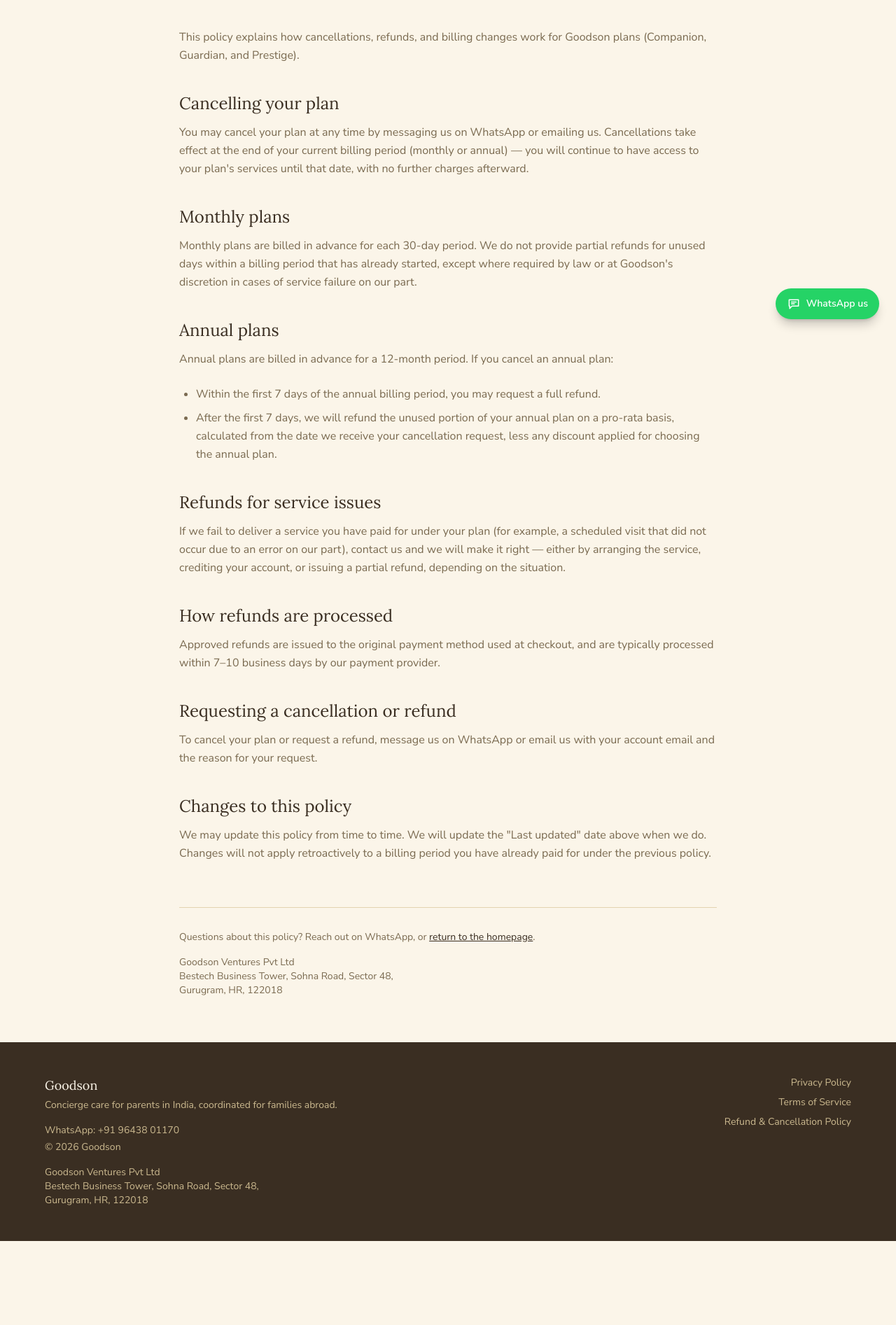
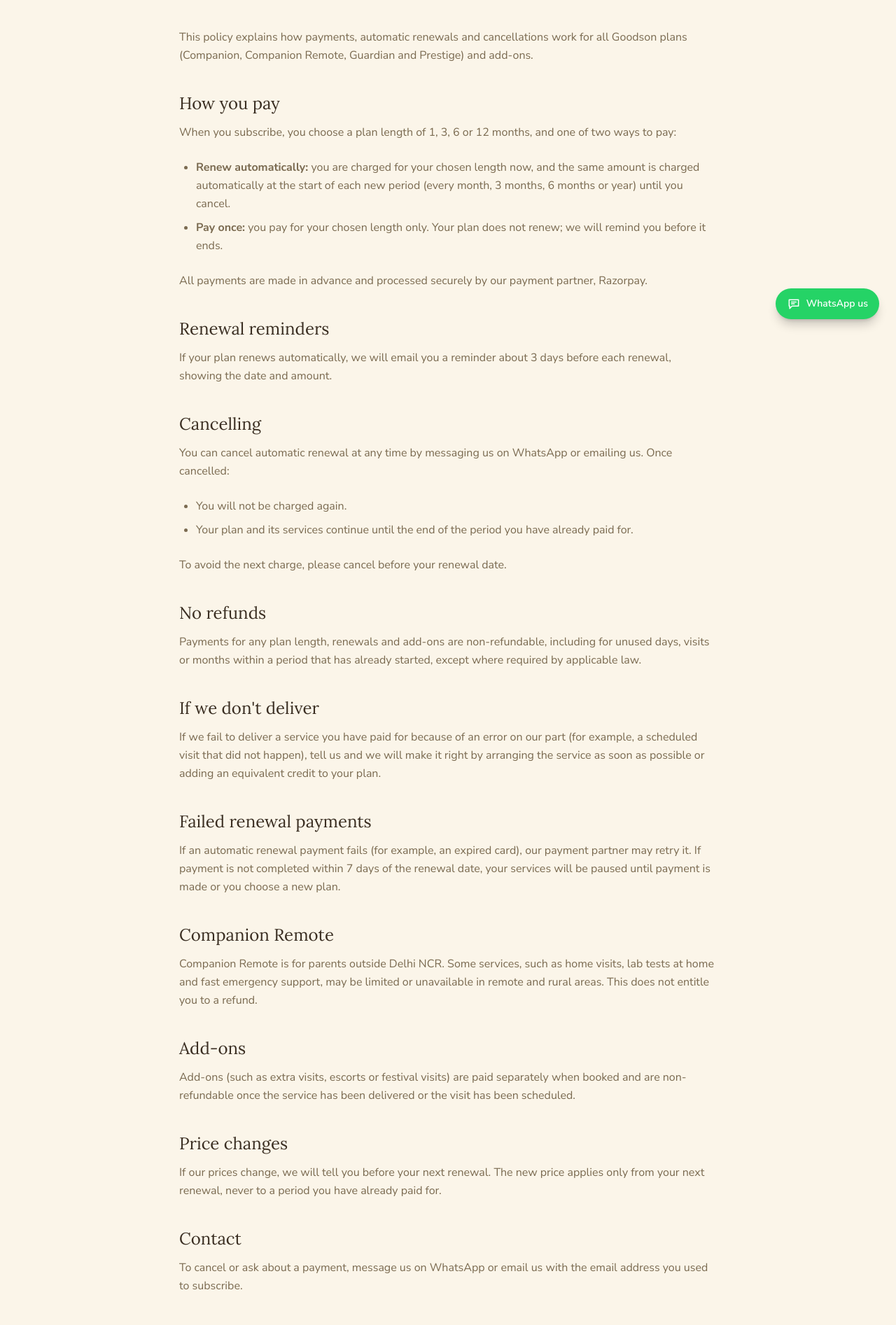
Before and after one commit to sidharthtaneja1993-tech/goodson-app, a Next.js app: page /refund-policy in a window 1280 px wide. Shown: the part 320-2213 px from the top of the page at 70% size. Before the commit the page ends 2093 px from the top, so only its background shows below. Built offline with nearby package versions, Linux system fonts and the light colour scheme.

Commit message:
Updated terms, cancellation policy, agreement line in checkout

```diff
--- a/app/refund-policy/page.tsx
+++ b/app/refund-policy/page.tsx
@@ -2,77 +2,118 @@
 import LegalLayout from "@/components/LegalLayout";
 
 export const metadata: Metadata = {
-  title: "Refund & Cancellation Policy — Goodson",
+  title: "Cancellation & Refund Policy — Goodson",
 };
 
 export default function RefundPolicyPage() {
   return (
-    <LegalLayout title="Refund & Cancellation Policy" updated="29 July 2026">
+    <LegalLayout title="Cancellation & Refund Policy" updated="23 October 2026">
       <p>
-        This policy explains how cancellations, refunds, and billing changes
-        work for Goodson plans (Companion, Guardian, and Prestige).
+        This policy explains how payments, automatic renewals and cancellations
+        work for all Goodson plans (Companion, Companion Remote, Guardian and
+        Prestige) and add-ons.
       </p>
 
-      <h2>Cancelling your plan</h2>
+      <h2>How you pay</h2>
       <p>
-        You may cancel your plan at any time by messaging us on WhatsApp or
-        emailing us. Cancellations take effect at the end of your current
-        billing period (monthly or annual) — you will continue to have
-        access to your plan&apos;s services until that date, with no further
-        charges afterward.
+        When you subscribe, you choose a plan length of 1, 3, 6 or 12 months,
+        and one of two ways to pay:
+      </p>
+      <ul>
+        <li>
+          <strong>Renew automatically:</strong> you are charged for your chosen
+          length now, and the same amount is charged automatically at the start
+          of each new period (every month, 3 months, 6 months or year) until you
+          cancel.
+        </li>
+        <li>
+          <strong>Pay once:</strong> you pay for your chosen length only. Your
+          plan does not renew; we will remind you before it ends.
+        </li>
+      </ul>
+      <p>
+        All payments are made in advance and processed securely by our payment
+        partner, Razorpay.
       </p>
 
-      <h2>Monthly plans</h2>
+      <h2>Renewal reminders</h2>
       <p>
-        Monthly plans are billed in advance for each 30-day period. We do
-        not provide partial refunds for unused days within a billing period
-        that has already started, except where required by law or at
-        Goodson&apos;s discretion in cases of service failure on our part.
+        If your plan renews automatically, we will email you a reminder about
+        3 days before each renewal, showing the date and amount.
       </p>
 
-      <h2>Annual plans</h2>
+      <h2>Cancelling</h2>
       <p>
-        Annual plans are billed in advance for a 12-month period. If you
-        cancel an annual plan:
+        You can cancel automatic renewal at any time by messaging us on
+        WhatsApp or emailing us. Once cancelled:
       </p>
       <ul>
-        <li>Within the first 7 days of the annual billing period, you may request a full refund.</li>
+        <li>You will not be charged again.</li>
         <li>
-          After the first 7 days, we will refund the unused portion of your
-          annual plan on a pro-rata basis, calculated from the date we
-          receive your cancellation request, less any discount applied for
-          choosing the annual plan.
+          Your plan and its services continue until the end of the period you
+          have already paid for.
         </li>
       </ul>
-
-      <h2>Refunds for service issues</h2>
       <p>
-        If we fail to deliver a service you have paid for under your plan
-        (for example, a scheduled visit that did not occur due to an error
-        on our part), contact us and we will make it right — either by
-        arranging the service, crediting your account, or issuing a partial
-        refund, depending on the situation.
+        To avoid the next charge, please cancel before your renewal date.
       </p>
 
-      <h2>How refunds are processed</h2>
+      <h2>No refunds</h2>
       <p>
-        Approved refunds are issued to the original payment method used at
-        checkout, and are typically processed within 7–10 business days by
-        our payment provider.
+        Payments for any plan length, renewals and add-ons are non-refundable,
+        including for unused days, visits or months within a period that has
+        already started, except where required by applicable law.
       </p>
 
-      <h2>Requesting a cancellation or refund</h2>
+      <h2>If we don&apos;t deliver</h2>
       <p>
-        To cancel your plan or request a refund, message us on WhatsApp or
-        email us with your account email and the reason for your request.
+        If we fail to deliver a service you have paid for because of an error
+        on our part (for example, a scheduled visit that did not happen), tell
+        us and we will make it right by arranging the service as soon as
+        possible or adding an equivalent credit to your plan.
+      </p>
+
+      <h2>Failed renewal payments</h2>
+      <p>
+        If an automatic renewal payment fails (for example, an expired card),
+        our payment partner may retry it. If payment is not completed within
+        7 days of the renewal date, your services will be paused until payment
+        is made or you choose a new plan.
+      </p>
+
+      <h2>Companion Remote</h2>
+      <p>
+        Companion Remote is for parents outside Delhi NCR. Some services, such
+        as home visits, lab tests at home and fast emergency support, may be
+        limited or unavailable in remote and rural areas. This does not entitle
+        you to a refund.
+      </p>
+
+      <h2>Add-ons</h2>
+      <p>
+        Add-ons (such as extra visits, escorts or festival visits) are paid
+        separately when booked and are non-refundable once the service has
+        been delivered or the visit has been scheduled.
+      </p>
+
+      <h2>Price changes</h2>
+      <p>
+        If our prices change, we will tell you before your next renewal. The
+        new price applies only from your next renewal, never to a period you
+        have already paid for.
+      </p>
+
+      <h2>Contact</h2>
+      <p>
+        To cancel or ask about a payment, message us on WhatsApp or email us
+        with the email address you used to subscribe.
       </p>
 
       <h2>Changes to this policy</h2>
       <p>
-        We may update this policy from time to time. We will update the
-        &quot;Last updated&quot; date above when we do. Changes will not
-        apply retroactively to a billing period you have already paid for
-        under the previous policy.
+        We may update this policy from time to time and will change the
+        &quot;Last updated&quot; date above when we do. Changes will not apply
+        to a period you have already paid for.
       </p>
     </LegalLayout>
   );
--- a/app/terms/page.tsx
+++ b/app/terms/page.tsx
@@ -7,85 +7,106 @@
 
 export default function TermsPage() {
   return (
-    <LegalLayout title="Terms of Service" updated="29 July 2026">
+    <LegalLayout title="Terms of Service" updated="23 October 2026">
       <p>
         These Terms of Service (&quot;Terms&quot;) govern your use of
-        Goodson&apos;s website and care coordination services. By signing up
-        for or using Goodson, you agree to these Terms.
+        Goodson&apos;s website and care coordination services, provided by
+        Goodson Ventures Pvt Ltd. By subscribing to or using Goodson, you agree
+        to these Terms.
       </p>
 
       <h2>What Goodson provides</h2>
       <p>
         Goodson coordinates non-medical and logistical support for elderly
-        parents in India on behalf of family members based abroad, according
-        to the plan you subscribe to (Companion, Guardian, or Prestige).
-        Depending on your plan, this may include wellbeing check-ins,
-        appointment coordination, escorts, home repair coordination, banking
-        and government errand support, and related services, as described on
-        our pricing page.
+        parents in India on behalf of family members, according to the plan you
+        choose (Companion, Companion Remote, Guardian or Prestige) and any
+        add-ons you book. Depending on your plan, this may include wellbeing
+        check-ins, family updates, appointment coordination, home visits,
+        escorts, home repair coordination, banking and government errand
+        support, and emergency coordination, as described on our pricing page.
+      </p>
+
+      <h2>Where we operate</h2>
+      <p>
+        Guardian and Prestige, and on-ground emergency response, are currently
+        available in Delhi NCR. Companion Remote is available in other cities,
+        with home visits about once every 2 months. Some services may be
+        limited or unavailable in remote and rural areas.
       </p>
 
       <h2>What Goodson is not</h2>
       <p>
-        Goodson is not a medical provider, hospital, ambulance service, or
-        licensed home healthcare agency. We coordinate and arrange access to
-        third-party medical and other professionals; we do not ourselves
-        provide medical diagnosis, treatment, or emergency medical response.
-        In a medical emergency, always contact local emergency services
-        directly in addition to notifying Goodson.
+        Goodson is not a medical provider, hospital, ambulance service or
+        licensed home healthcare agency. Our &quot;emergency response&quot;
+        means coordinating help: contacting ambulances, hospitals, doctors,
+        local contacts and family, and sending our team where available. We do
+        not provide medical diagnosis or treatment. In a medical emergency,
+        always contact local emergency services (such as 112) directly as well
+        as notifying Goodson.
       </p>
 
       <h2>Your responsibilities</h2>
       <ul>
-        <li>Provide accurate information about your parent(s), including relevant medical information, to help our team respond appropriately</li>
-        <li>Keep your account credentials confidential</li>
-        <li>Pay for your selected plan on time</li>
-        <li>Communicate promptly with our team when coordinating requests</li>
+        <li>
+          Provide accurate information about your parent(s), including relevant
+          medical information and local emergency contacts
+        </li>
+        <li>Keep your account details confidential</li>
+        <li>Keep your payment method valid if your plan renews automatically</li>
+        <li>Respond promptly when we coordinate requests with you</li>
       </ul>
 
-      <h2>Plans and billing</h2>
+      <h2>Plans, payments and automatic renewal</h2>
       <p>
-        Plans are billed monthly or annually as selected at signup. Prices
-        are listed on our pricing page and may change from time to time;
-        changes will not apply retroactively to a billing period you have
-        already paid for. See our{" "}
-        <a href="/refund-policy">Refund &amp; Cancellation Policy</a> for
-        details on cancelling or requesting a refund.
+        You choose a plan length of 1, 3, 6 or 12 months and either automatic
+        renewal or a one-time payment. With automatic renewal, you authorise us
+        (through our payment partner, Razorpay) to charge your payment method at
+        the start of each new period until you cancel. We will email a reminder
+        before each renewal. Prices are shown on our pricing page; any change
+        applies only from your next renewal. Full details are in our{" "}
+        <a href="/refund-policy">Cancellation &amp; Refund Policy</a>.
+      </p>
+
+      <h2>Cancellation and refunds</h2>
+      <p>
+        You can cancel automatic renewal at any time on WhatsApp or by email;
+        your services continue until the end of the period already paid for.
+        Payments are non-refundable except where required by law, as set out in
+        our <a href="/refund-policy">Cancellation &amp; Refund Policy</a>.
       </p>
 
       <h2>Service limitations</h2>
       <p>
-        Coordination is subject to the availability of caregivers, vendors,
-        and third-party professionals in your parent&apos;s area, and to
+        Coordination depends on the availability of our team, caregivers,
+        vendors and third-party professionals in your parent&apos;s area, and on
         circumstances outside our control (such as weather, transport
-        disruptions, or third-party delays). We will make reasonable efforts
-        to meet response times appropriate to your plan, but cannot
-        guarantee a specific response time in every circumstance.
+        disruptions or third-party delays). We will make reasonable efforts to
+        respond quickly, but cannot guarantee a specific response time in every
+        situation.
       </p>
 
       <h2>Limitation of liability</h2>
       <p>
         To the maximum extent permitted by law, Goodson is not liable for
-        indirect, incidental, or consequential damages arising from your use
-        of our services, or from the acts or omissions of third-party
-        caregivers, vendors, or professionals we coordinate on your behalf,
-        except where such damages arise from our own gross negligence or
-        wilful misconduct.
+        indirect, incidental or consequential damages arising from your use of
+        our services, or from the acts or omissions of third-party caregivers,
+        vendors, hospitals or professionals we coordinate on your behalf, except
+        where such damages arise from our own gross negligence or wilful
+        misconduct.
       </p>
 
-      <h2>Termination</h2>
+      <h2>Suspension and termination</h2>
       <p>
-        You may cancel your plan at any time as described in our{" "}
-        <a href="/refund-policy">Refund &amp; Cancellation Policy</a>.
-        Goodson may suspend or terminate an account that misuses the
-        service, provides fraudulent information, or fails to pay for a
-        selected plan.
+        You may cancel at any time as described above. Goodson may pause or end
+        services if a payment is not completed within 7 days of its due date, or
+        if an account misuses the service or provides false information.
       </p>
 
       <h2>Changes to these Terms</h2>
       <p>
-        We may update these Terms from time to time. Continued use of
-        Goodson after an update constitutes acceptance of the revised Terms.
+        We may update these Terms from time to time and will change the
+        &quot;Last updated&quot; date above. Continued use of Goodson after an
+        update means you accept the revised Terms.
       </p>
 
       <h2>Contact us</h2>
--- a/components/Footer.tsx
+++ b/components/Footer.tsx
@@ -38,7 +38,7 @@
             Terms of Service
           </Link>
           <Link href="/refund-policy" className="hover:text-paper">
-            Refund &amp; Cancellation Policy
+            Cancellation &amp; Refund Policy
           </Link>
         </nav>
       </div>
```
Also changed, not shown: components/SubscribeModal.tsx (+11 -0 lines).
